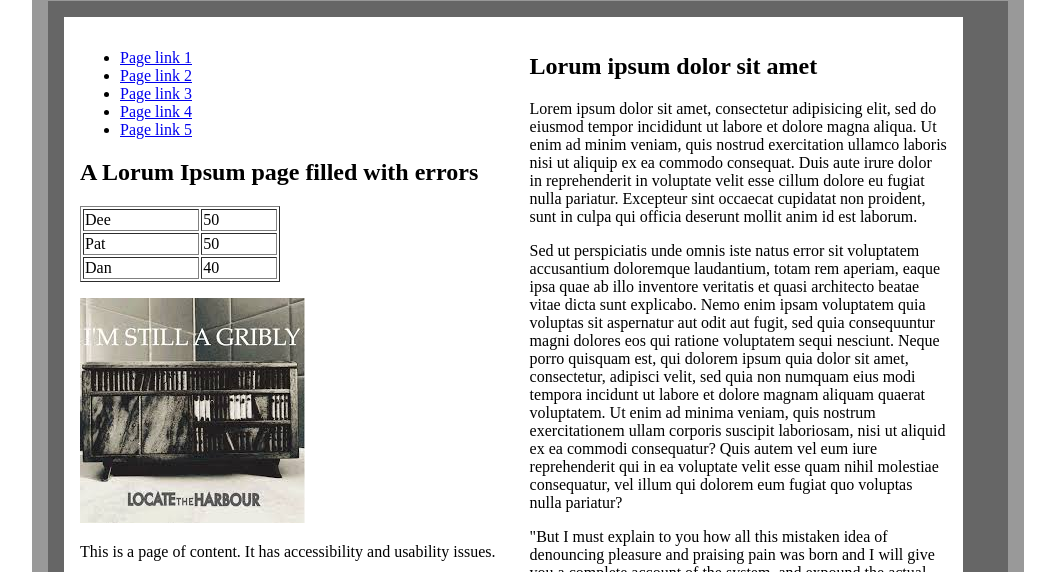
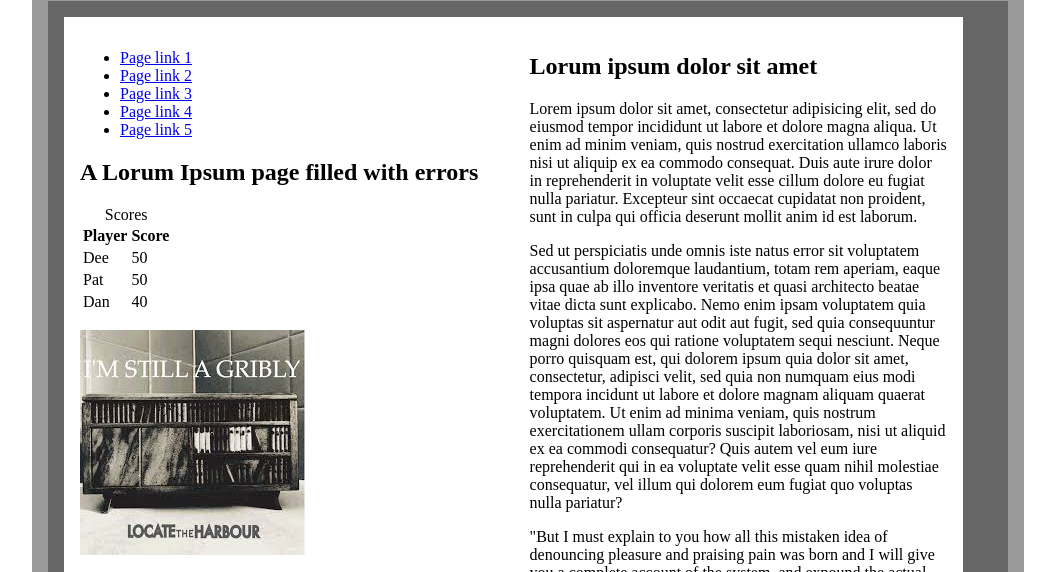
Before and after one commit to j354374/access-activity-2, a plain HTML site: page my2col.html in a window 1280 px wide. Shown: the part 197-769 px from the top of the page, without its empty margins (112-1167 px from the left). Drawn offline with Linux system fonts and the light colour scheme.

Commit message:
Update my2col.html

```diff
--- a/my2col.html
+++ b/my2col.html
@@ -18,21 +18,29 @@
 	    <li><a href="dee accessibility and usability/weekly resources/week 3 resources/">Page link 5</a></li>
 	  </ul>
 	  <h2>A Lorum Ipsum page filled with errors</h2>
-	<table width="200" border="1">
+	<table>
+		<caption>Scores</caption>
 
-
+  <thead>
   <tr>
-  	<td>Dee</td>
-    <td>50</td>
+	  <th scope="col">Player</th>
+	  <th scopr="col">Score</th>
+  </tr>
+  </thead>
+  <tbody>
+ <tr>
+  	<td data-label="Player">Dee</td>
+        <td data-label="Score">50</td>
     </tr>
   <tr>
-    <td>Pat</td>
-    <td>50</td>
+    <td data-label="Player">Pat</td>
+    <td data-label="Score">50</td>
   </tr>
   <tr>
-    <td>Dan</td>
-    <td>40</td>
+    <td data-label="Player">Dan</td>
+    <td data-label="Score">40</td>
   </tr>
+		</tbody>
 </table>
 
 	<p><img src="./images/gribblysnoog.jpg" alt="I'm Still a Gribly - song by HEDGES"/></p>
```
